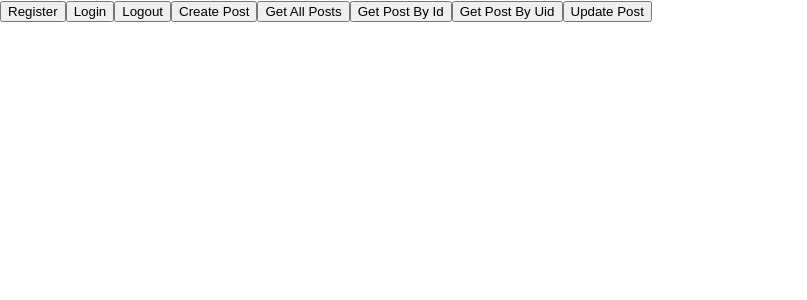
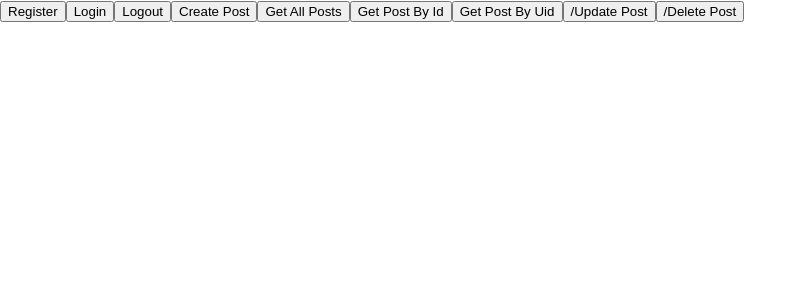
Before and after one commit to kdeans123/firebase-authentication, a React (Create React App) app: page / in a window 1280 px wide. Shown: the top 300 px of the page, without its empty margins (0-807 px from the left). Built offline with nearby package versions, Linux system fonts and the light colour scheme; no server answers.

Commit message:
Delet post

```diff
--- a/src/App.js
+++ b/src/App.js
@@ -1,6 +1,6 @@
 import React from 'react';
 import { auth, db } from './firebase/init';
-import { collection, addDoc, getDocs, getDoc, doc, query, where, updateDoc } from "firebase/firestore";
+import { collection, addDoc, getDocs, getDoc, doc, query, where, updateDoc, deleteDoc } from "firebase/firestore";
 import {
   createUserWithEmailAndPassword,
   signInWithEmailAndPassword,
@@ -14,15 +14,21 @@ function App() {
   const [user, setUser] = React.useState({});
   const [loading, setLoading] = React.useState(true);
 
-  function updatePost() {
+  async function updatePost() {
     const hardCodedId = "1KzAVXDpeRIdEfSmxlQx";
     const postRef = doc(db, "posts", hardCodedId);
+    const post = await getPostById(hardcoded);
     const newPost = {
-      description: "Finish FES",
-      uid: "1",
+      ...post,
       title: "Land $300k job"
     };
     updateDoc(postRef, newPost);
+  }
+
+  function deletePost() {
+    const hardCodedId = "1KzAVXDpeRIdEfSmxlQx";
+    const postRef = doc(db, "posts", hardCodedId);
+    deleteDoc(postRef);
   }
 
   function createPost() {
@@ -39,9 +45,10 @@ function App() {
     const posts = docs.map(elem => ({...elem.data(), id: elem.id }));
   }
 
-  function getPostById() {
-    const hardCodedId = "1KzAVXDpeRIdEfSmxlQx";
-    const postRef = doc(db, "posts", hardCodedId);
+  async function getPostById(id) {
+    const postRef = doc(db, "posts", id);
+    const postSnap = await getDoc(postRef);
+    return postSnap.data();
   }
 
   async function getPostByUid() {
@@ -97,8 +104,8 @@ React.useEffect(() => {
       <button onClick={getAllPosts}>Get All Posts</button>
       <button onClick={getPostById}>Get Post By Id</button>
       <button onClick={getPostByUid}>Get Post By Uid</button>
-      <button onClick={updatePost}>Update Post</button>
-
+      <button onClick={updatePost}>/Update Post</button>
+      <button onClick={deletePost}>/Delete Post</button>
     </div>
   );
 }
@@ -120,3 +127,4 @@ export default App;
 // best practice is to add spread operator:  const posts = docs.map(elem => {...elem.data()}); and this allows us to add new propert "Id"
 // query gives 2 arguments that we can play around with
 // this is going to work when they are logged in:    where("uid", "==", user.uid)
+// and you do this if you onlky want to change one field, you use spread operator:  ...post,        title: "Land $300k job"
```
